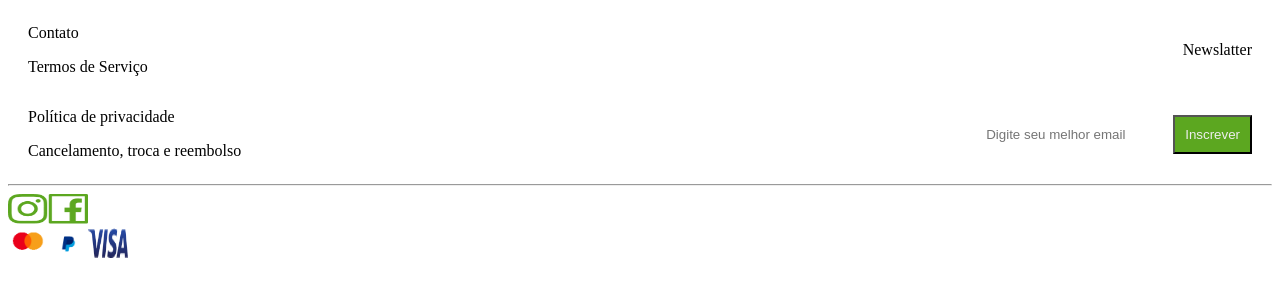
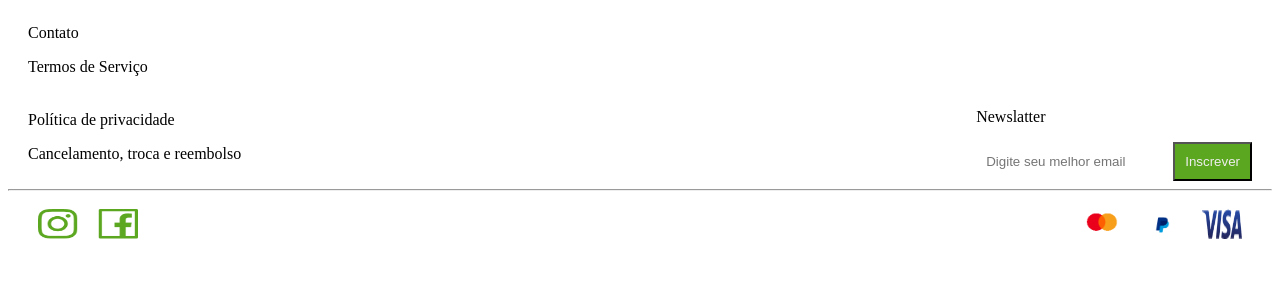
Before and after one commit to WagnerTerry/MercadoJuca, a React (Vite) app: page / in a window 1280 px wide. Shown: the top 300 px of the page. Built offline with nearby package versions, Linux system fonts and the light colour scheme.

Commit message:
Arrumando as imagens do footer da home

```diff
--- a/src/components/Footer.jsx
+++ b/src/components/Footer.jsx
@@ -9,7 +9,7 @@ const Footer = () => {
           <p>Contato</p>
           <p>Termos de Serviço</p></div>
 
-          <p>Newslatter</p>
+
         </div>
         <div className='links-de-gerenciamento'>
           <div>
@@ -18,6 +18,7 @@ const Footer = () => {
           </div>
 
           <div>
+          <p>Newslatter</p>
               <input placeholder='Digite seu melhor email' className='input'  type="text" />
               <button className='button' >Inscrever</button>
           </div>
@@ -28,8 +29,8 @@ const Footer = () => {
           </div>
         <hr />
 
-       <div>
-          <div id='redes-Sociais'>
+       <div id="imagens-do-footer-home">
+          <div id='redes-sociais'>
               <img  src='../src/assets/Instagram.png '/>
               <img  src='../src/assets/Facebook.png '/>
           </div>
--- a/src/components/Footer.scss
+++ b/src/components/Footer.scss
@@ -32,9 +32,16 @@ footer{
      img{
         width: 40px;
         height: 30px;
+        padding: 10px;
      }
 
      label{
        padding: 10px;
      }
+
+     #imagens-do-footer-home{
+      display: flex;
+      justify-content: space-between;
+      padding: 0 20px;
+     }
 }
```
